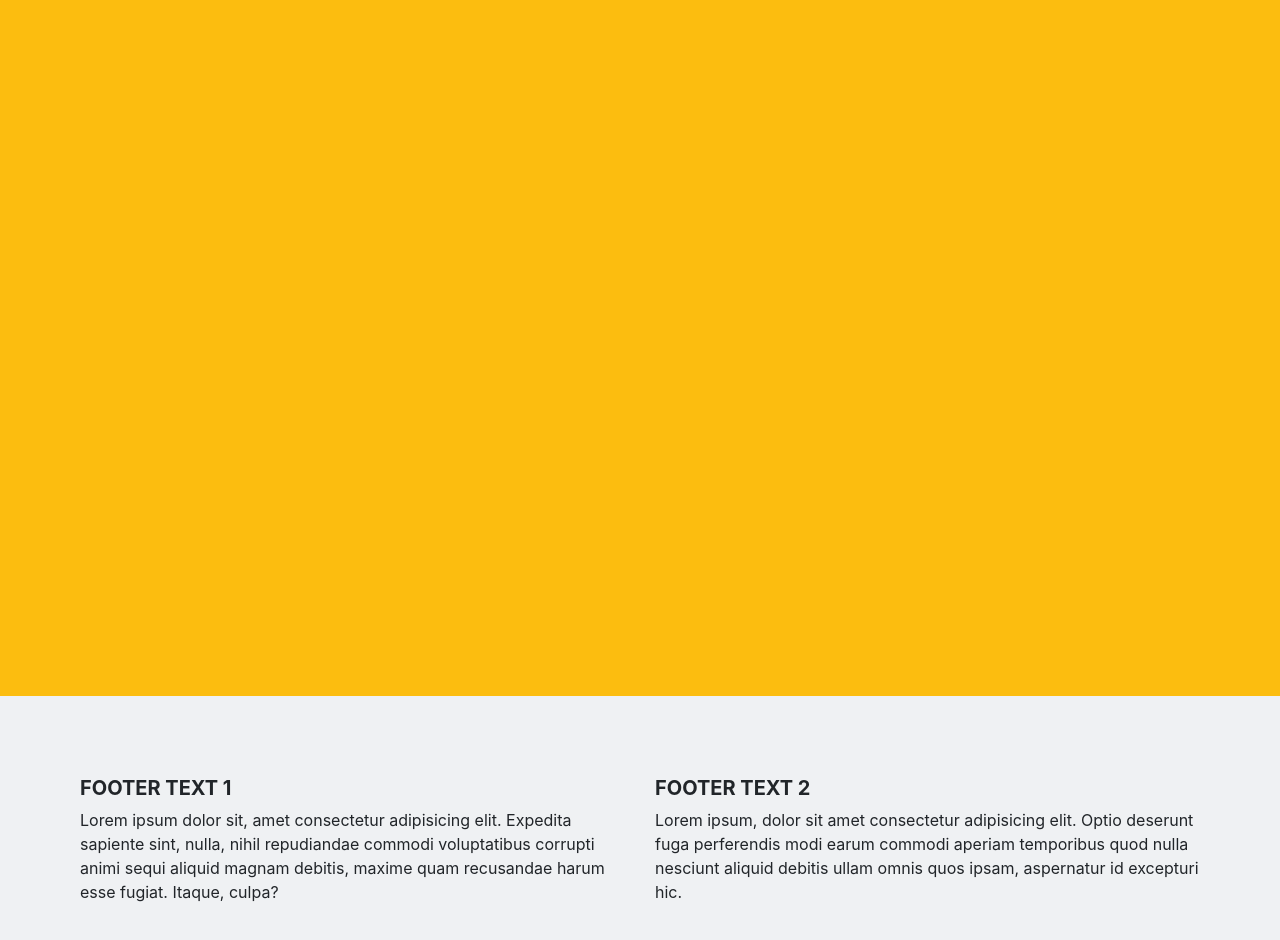
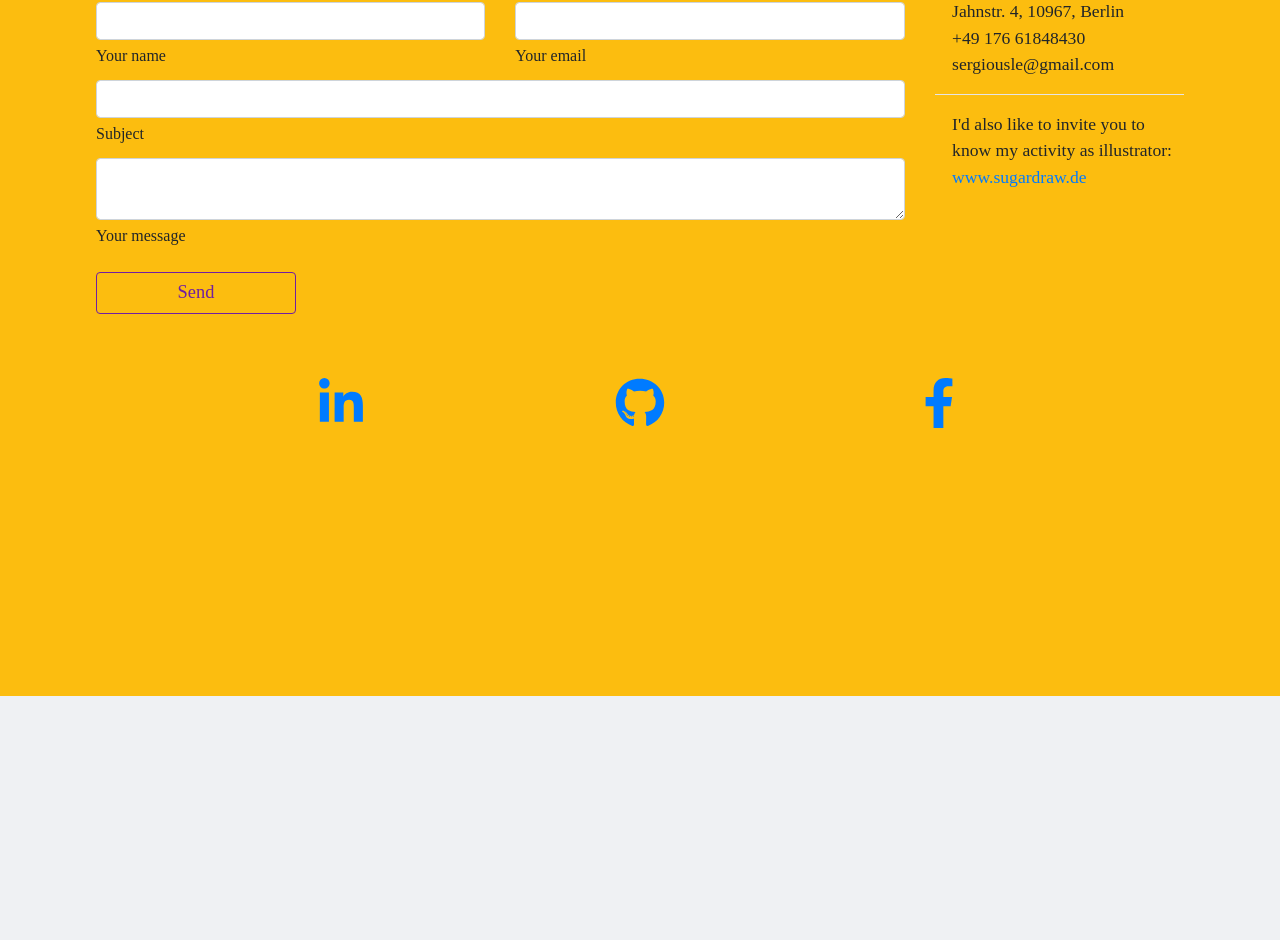
Before and after one commit to sugardraw/portfolio_website, a React (Create React App) app: page / in a window 1280 px wide. Shown: the part 2340-3280 px from the top of the page. After the commit the page ends 3036 px from the top, so only its background shows below. Built offline with nearby package versions, Linux system fonts and the light colour scheme; a web font is replaced by a local one.

Commit message:
contact links and personal informations were added

```diff
--- a/package.json
+++ b/package.json
@@ -11,7 +11,7 @@
     "react": "^16.5.2",
     "react-bootstrap": "^1.0.0-beta.5",
     "react-dom": "^16.8.2",
-    "react-icons": "^3.4.0",
+    "react-icons": "^3.5.0",
     "react-router-dom": "^4.3.1",
     "react-scripts": "2.0.5",
     "react-scroll": "^1.7.11",
--- a/src/components/App.jsx
+++ b/src/components/App.jsx
@@ -3,7 +3,7 @@ import React, { Component } from "react";
 import Header from "./header/Header";
 import Projects from "./Projects";
 import Contact from "./Contact";
-import Footer from "./Footer";
+
 import $ from "jquery";
 
 import { animateScroll as scroll } from "react-scroll";
@@ -42,7 +42,7 @@ class App extends Component {
         <Header />
         <Projects />
         <Contact />
-        <Footer />
+
       </div>
     );
   }
--- a/src/components/Contact.jsx
+++ b/src/components/Contact.jsx
@@ -1,10 +1,107 @@
 import React, { Component } from "react";
+import { FaGithub, FaLinkedinIn, FaFacebookF } from "react-icons/fa";
 
 class Contact extends Component {
   render() {
     return (
-      <div style={{ padding: "5em" }} className="contact" id="contact">
-        <div className="container-fluid text-center text-md-left" />
+      <div className="contact" id="contact">
+        <section className="mb-4">
+          <h1 className="h1-responsive text-center my-4">Contact</h1>
+          <p className="text-center w-responsive mx-auto mb-5 tagline-contact">
+            If you are interested in my work, have some questions, or just want to say hello, <br />fill up the form below or send an email to
+            sergiousle@gmail.com
+            </p>
+          <div className="row">
+            <div className="col-md-9 mb-md-0 mb-5">
+              <form id="contact-form" name="contact-form" action="mail.php" method="POST">
+                <div className="row">
+                  <div className="col-md-6">
+                    <div className="md-form mb-0">
+                      <input type="text" id="name" name="name" className="form-control my-1" />
+                      <label for="name" className="">Your name</label>
+                    </div>
+                  </div>
+
+                  <div className="col-md-6">
+                    <div className="md-form mb-0">
+                      <input type="text" id="email" name="email" className="form-control my-1" />
+                      <label for="email" className="">Your email</label>
+                    </div>
+                  </div>
+                </div>
+                <div className="row">
+                  <div className="col-md-12">
+                    <div className="md-form mb-0">
+                      <input type="text" id="subject" name="subject" className="form-control my-1" />
+                      <label for="subject" className="">Subject</label>
+                    </div>
+                  </div>
+                </div>
+
+                <div className="row">
+                  <div className="col-md-12">
+                    <div className="md-form">
+                      <textarea type="text" id="message" name="message" rows="2" className="form-control my-1 md-textarea"></textarea>
+                      <label for="message">Your message</label>
+                    </div>
+                  </div>
+                </div>
+              </form>
+              <div className="text-center text-md-left">
+                <input
+                  class="btn btn-outline-light mt-3 "
+                  type="submit"
+                  id="button-contact"
+                  value="Send"
+                />
+              </div>
+              <div className="status"></div>
+            </div>
+            <div className="col-md-3 text-center">
+              <ul className="list-unstyled mb-0">
+                <li>
+                  <p>Jahnstr. 4, 10967, Berlin<br />
+                    +49 176 61848430<br />
+                    sergiousle@gmail.com</p>
+                </li>
+                <hr style={{ textAlign: "left", backgroundColor: "white", height: "0.5px", maxWidth: "250px" }} />
+                <li>
+                  <p>I'd also like to invite you to<br />
+                    know my activity as illustrator:
+                    <a href="http://www.sugardraw.de" target="_blank" rel="noopener noreferrer"> www.sugardraw.de</a></p>
+
+                </li>
+              </ul>
+
+
+            </div>
+          </div>
+          <div className="row links">
+            <div className="col-md-4 mt-md-0 mt-3">
+              <h5 className="text-uppercase font-weight-bold">
+                <a href="https://www.linkedin.com/in/sergio-usl%C3%A9-garc%C3%ADa-web-developer/" target="_blank" rel="noopener noreferrer">   <FaLinkedinIn size={50} /></a></h5>
+
+            </div>
+            <hr className="clearfix w-100 d-md-none pb-3" />
+            <div className="col-md-4 mb-md-0 mb-3">
+              <h5 className="text-uppercase font-weight-bold">
+                <a href="https://github.com/sugardraw" target="_blank" rel="noopener noreferrer">  <FaGithub size={50} /></a></h5>
+
+
+            </div>
+            <hr className="clearfix w-100 d-md-none pb-3" />
+            <div className="col-md-4 mb-md-0 mb-3">
+              <h5 className="text-uppercase font-weight-bold">
+
+                <a href="https://www.facebook.com/sergio.u.garcia.98" target="_blank" rel="noopener noreferrer"><FaFacebookF size={50} /></a>
+
+              </h5>
+
+            </div>
+
+
+          </div>
+        </section>
       </div>
     );
   }
--- a/src/components/Footer.jsx
+++ /dev/null
@@ -1,34 +0,0 @@
-import React, { Component } from "react";
-
-
-
-
-class Footer extends Component {
-
-
-
-    render() {
-        return (
-            <div style={{padding: '5em'}}  className="page-footer font-small teal">
-
-                <div className="container-fluid text-center text-md-left">
-
-                    <div className="row">
-                        <div className="col-md-6 mt-md-0 mt-3">
-                            <h5 className="text-uppercase font-weight-bold">Footer text 1</h5>
-                            <p>Lorem ipsum dolor sit, amet consectetur adipisicing elit. Expedita sapiente sint, nulla, nihil repudiandae commodi voluptatibus corrupti animi sequi aliquid magnam debitis, maxime quam recusandae harum esse fugiat. Itaque, culpa?</p>
-                        </div>
-                        <hr className="clearfix w-100 d-md-none pb-3" />
-                        <div className="col-md-6 mb-md-0 mb-3">
-                            <h5 className="text-uppercase font-weight-bold">Footer text 2</h5>
-                            <p>Lorem ipsum, dolor sit amet consectetur adipisicing elit. Optio deserunt fuga perferendis modi earum commodi aperiam temporibus quod nulla nesciunt aliquid debitis ullam omnis quos ipsam, aspernatur id excepturi hic.</p>
-                        </div>
-
-                    </div>
-                </div>
-            </div>
-        )
-    }
-}
-
-export default Footer;
--- a/src/components/Navigation.jsx
+++ b/src/components/Navigation.jsx
@@ -32,6 +32,7 @@ class Navigation extends Component {
               <Link to="contact" spy={true} smooth={true} duration={250}>
                 <h5 className="text-white h4">Contact</h5>
               </Link>
+
             </div>
 
             <div className="text-muted-wrapper">
--- a/src/sass/styles.scss
+++ b/src/sass/styles.scss
@@ -517,9 +517,47 @@ button {
 /////summary//////
 .contact {
   width: 100%;
-  height: 1000px;
+  min-height: 1000px;
+  padding: 4em;
   background-color: $primary-color;
+  font-family: $font-title;
+  h1{
+    color:$secondary-color;
+  }
+  .tagline-contact{
+
+    font-size: 1.3em;
+  }
+  p{
+    font-size: 1.1em;
+  }
+  .text-uppercase>*{
+    fill: #711ea1;
+  }
+  .text-uppercase a:hover{
+   color: white;
+  }
 }
+
+
+//buttons
+
+
+input[type="submit"]{
+  min-width: 200px;
+  margin-top: 1em;
+  color: $secondary-color;
+  font-size: 1.15em;
+  border-color:  $secondary-color;
+}
+
+
+
+.links{
+  margin: 7em 24em 0 24em ;
+  text-align: center;
+}
+
 
 /**
 Media queries
@@ -532,6 +570,9 @@ Media queries
   .intro-img {
     height: 77vh;
   }
+  .links{
+    margin: 7em 20em 0 20em !important;
+  }
 }
 
 @media screen and (max-width: 1120px) {
@@ -542,6 +583,9 @@ Media queries
     width: 100vw;
     background: linear-gradient(-216deg, white 23%, blue 23.1%);
   }
+  .links{
+    margin: 5em 10em 0 10em;
+  }
 }
 
 @media screen and (max-width: 720px) {
@@ -550,6 +594,9 @@ Media queries
     margin: 5rem 1.5rem 0rem 2rem !important;
     font-size: 8.6vw;
   }
+.links{
+  margin: 2em 3em 0 3em !important;
+}
 }
 /* desktop-x-small */
 @media all and (min-width: 0) and (max-width: 480px) {
@@ -557,6 +604,15 @@ Media queries
     height: 65vh;
     width: 100%;
   }
+  .links{
+    margin: 4em 3em 0 3em !important;
+  }
+  ul{
+    margin-left: 0 !important;
+  }
+      .contact{
+        padding: 3em;
+      }
 }
 
 /* desktop-small */
@@ -564,6 +620,12 @@ Media queries
   .canvas-canvas {
     height: 65vh;
     width: 100%;
+  }
+  .contact{
+    padding: 5em;
+  }
+  .links{
+    margin: 4em 3em 0 3em !important;
   }
 }
 
@@ -573,6 +635,17 @@ Media queries
     height: 95vh;
     width: 100%;
   }
+  .contact{
+    padding: 6em;
+  }
+  ul li p{
+    text-align: left;
+    margin-left: 1em;
+  }
+  .links{
+    margin: 4em 6em 0 6em !important;
+  }
+
 }
 
 /* desktop-large */
@@ -580,6 +653,13 @@ Media queries
   .canvas-canvas {
     height: 70vh;
     width: 100%;
+  }
+  ul li p{
+    text-align: left;
+    margin-left: 4em;
+  }
+  .contact{
+    padding: 8em;
   }
 }
 
@@ -589,4 +669,11 @@ Media queries
     height: 95vh;
     width: 100%;
   }
+  ul li p{
+    text-align: left;
+    margin-left: 5em;
+  }
+  .contact{
+    padding: 8em;
+  }
 }
```
Also changed, not shown: src/css/styles.css, 1 other file (tests, documents, lock files or other folders).
